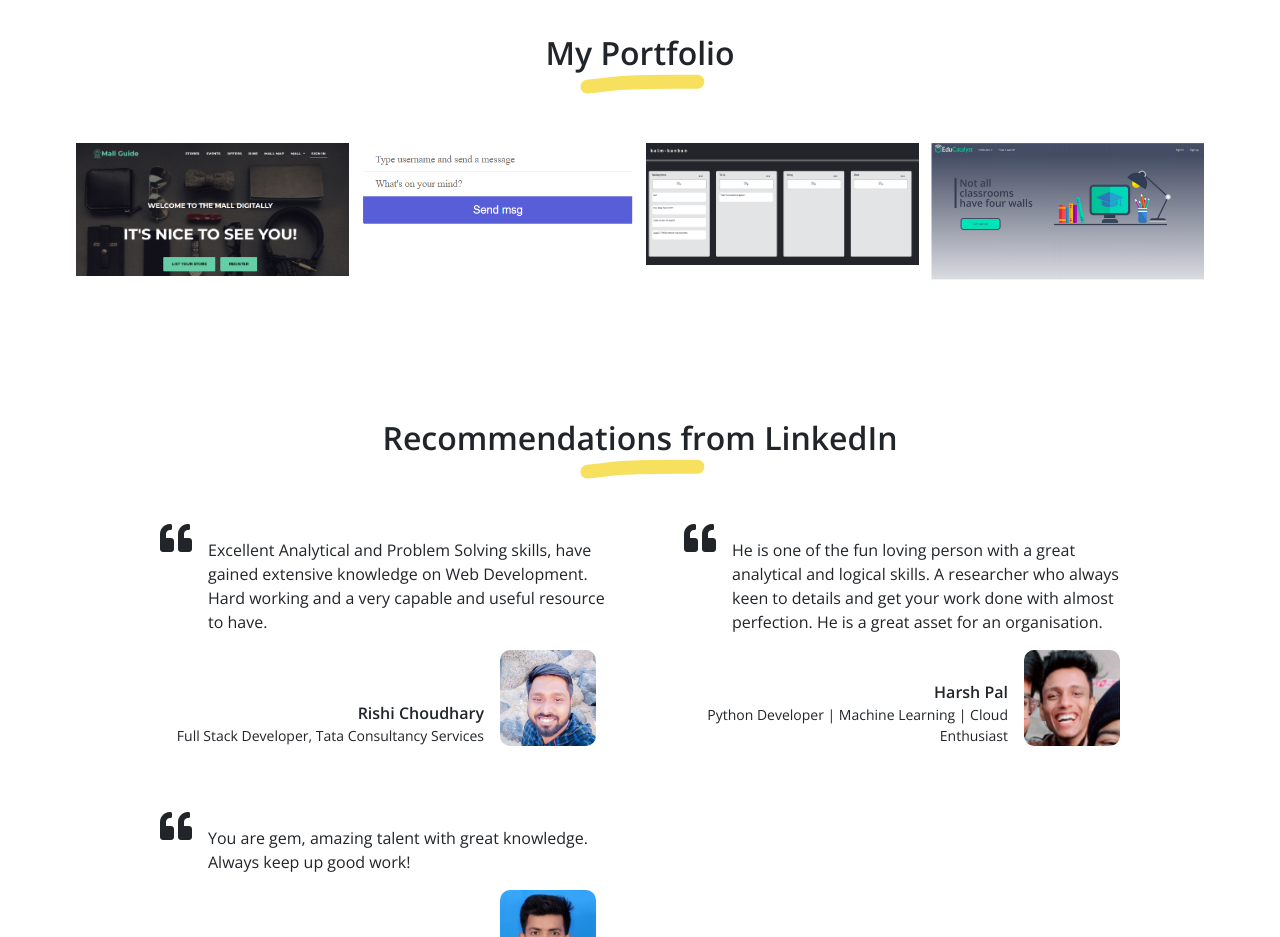
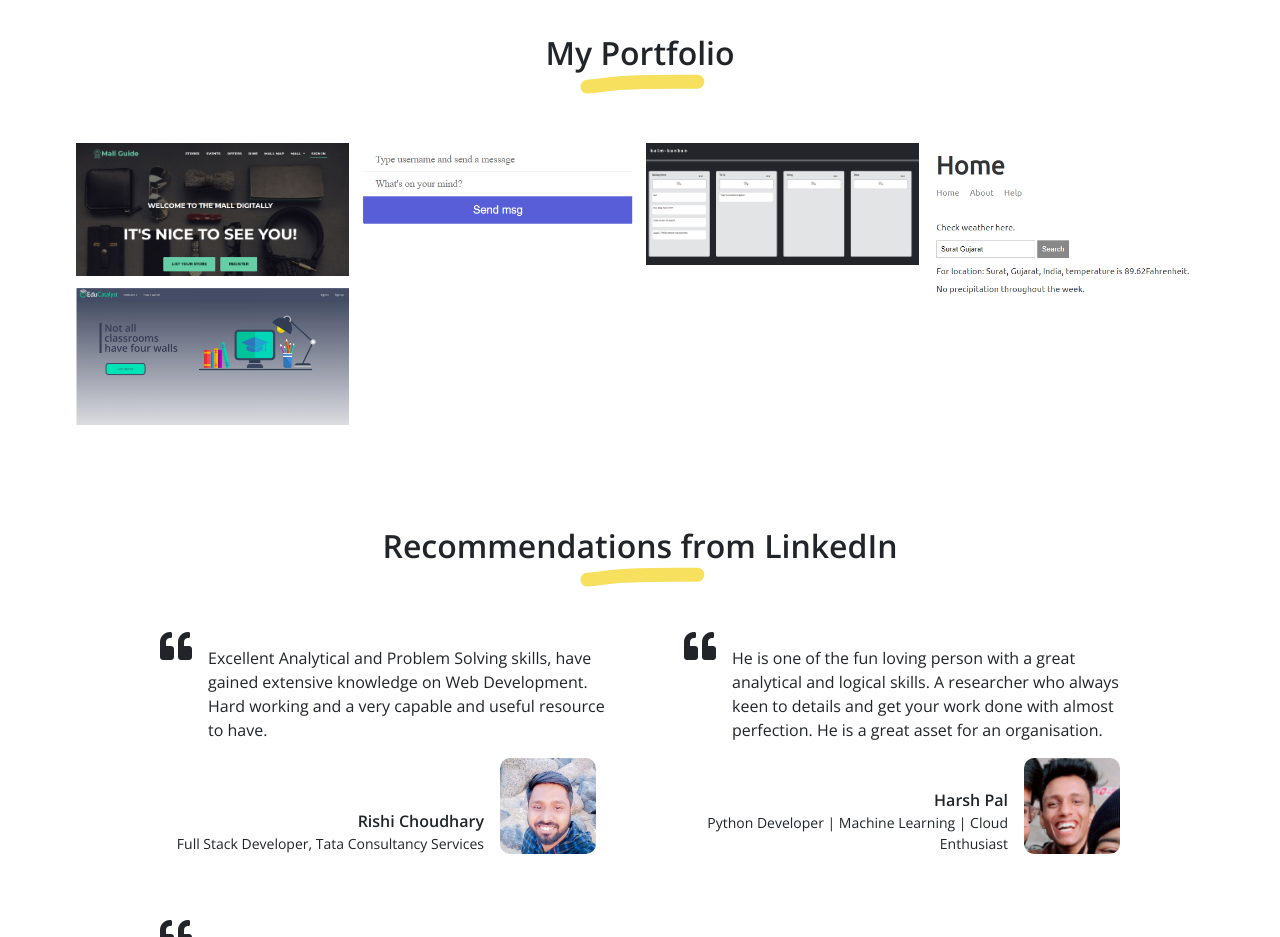
Before and after one commit to maulikpipaliya/maulikpipaliya.github.io, a plain HTML site: page index.html in a window 1280 px wide. Shown: the part 2100-3037 px from the top of the page. Drawn offline with nearby package versions, Linux system fonts and the light colour scheme.

Commit message:
Added a project

```diff
--- a/index.html
+++ b/index.html
@@ -248,6 +248,7 @@
               <p> Live Chat Application</p>
             </figcaption>
           </figure></a></div>
+
       <div class="grid-item"><a href="https://rawcdn.githack.com/maulikpipaliya/kalm-kanban/master/index.html" target="_blank">
           <figure class="portfolio-item"><img src="images/kalm-kanban.png"/>
             <figcaption>
@@ -255,7 +256,13 @@
               <p>Basic Kanban App</p>
             </figcaption>
           </figure></a></div>
-
+          <div class="grid-item"><a href="https://joyy-node-weather-app.herokuapp.com/" target="_blank">
+            <figure class="portfolio-item"><img src="images/weather-app.png"/>
+              <figcaption>
+                <h4>Web Development</h4>
+                <p> Weather Application</p>
+              </figcaption>
+            </figure></a></div>
 
       <div class="grid-item"><a href="#">
           <figure class="portfolio-item"><img src="images/educatalyst.png"/>
```
